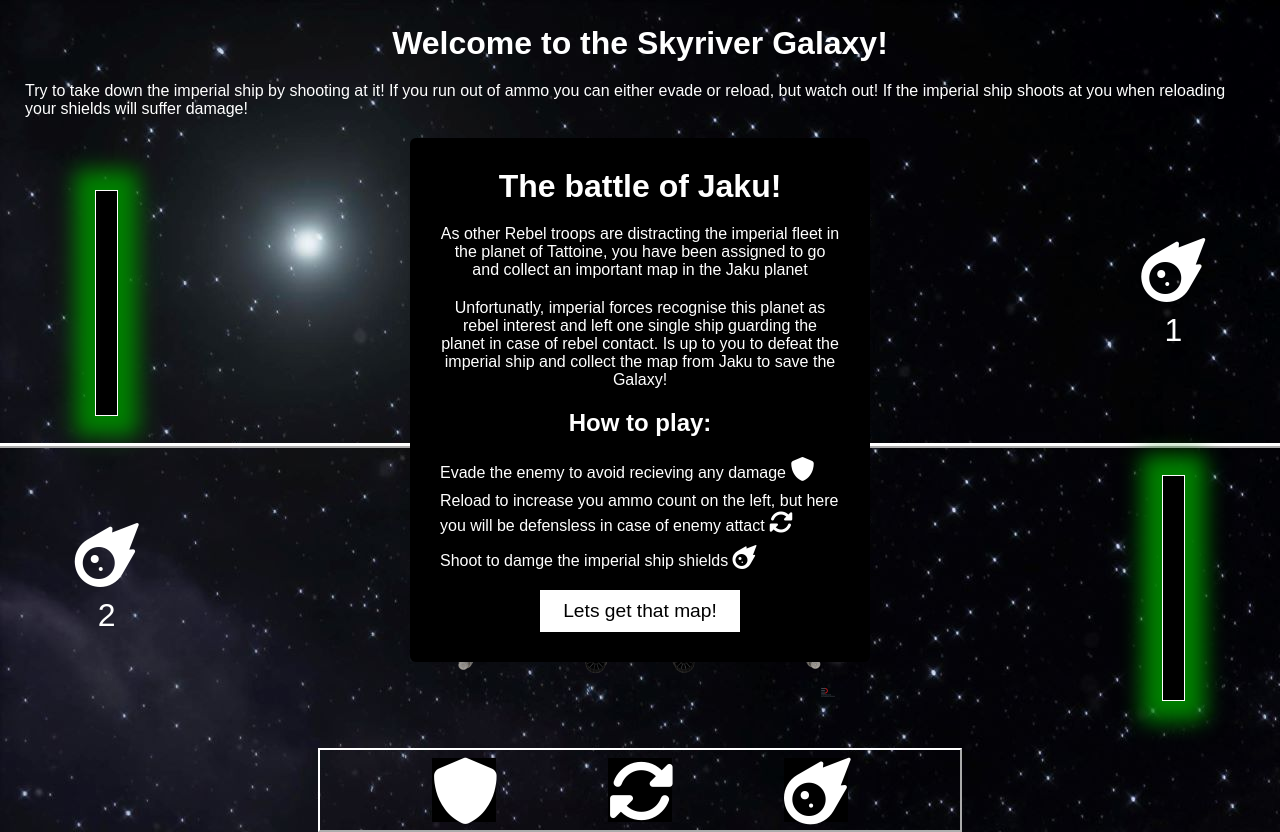
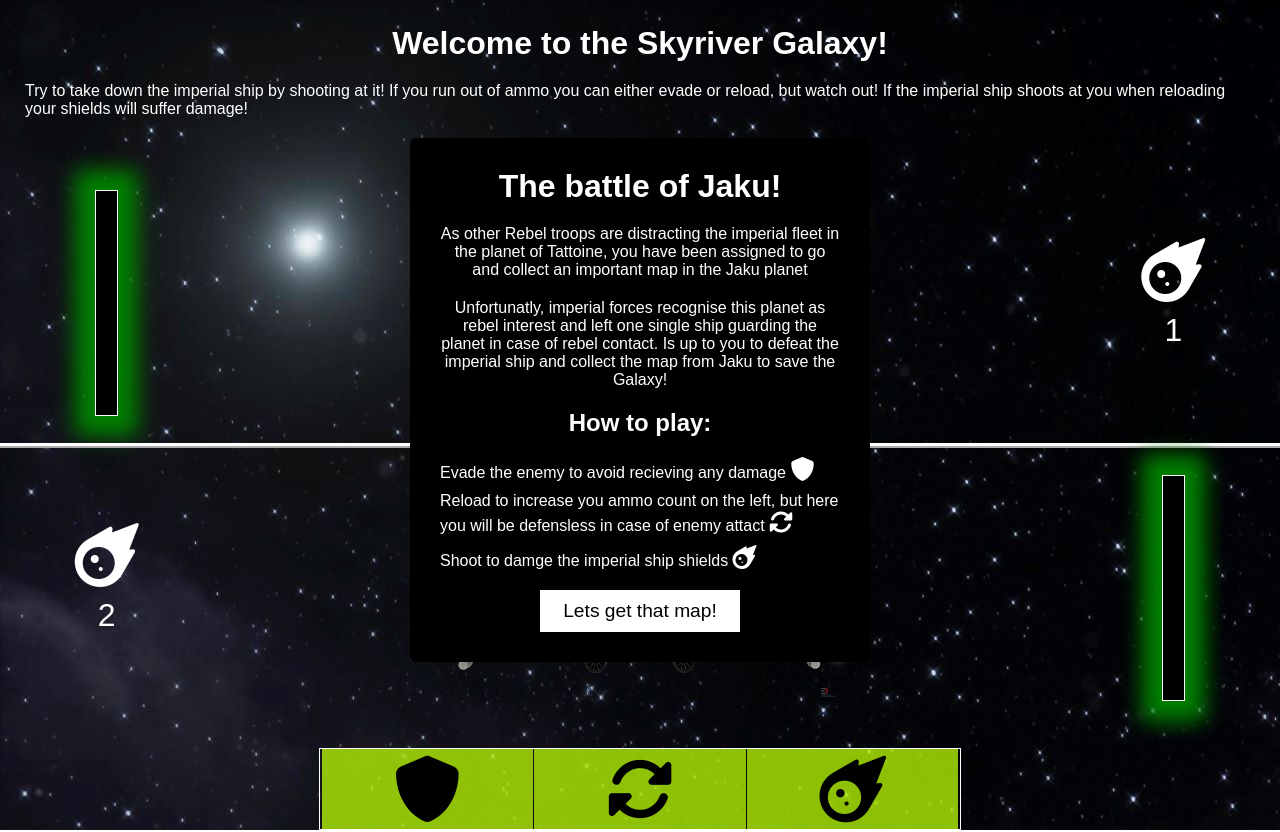
Before and after one commit to juanovt10/battleOfJakku_chanceGame, a plain HTML site: page index.html in a window 1280 px wide. Both pictures are taken after a click on the button 640 px from the left and 790 px from the top of the page. Drawn offline with Linux system fonts and the light colour scheme; a web font is replaced by a local one.

Commit message:
Add button colors and hover effects using CSS

```diff
--- a/assets/css/style.css
+++ b/assets/css/style.css
@@ -134,14 +134,42 @@ footer {
     display: flex;
     justify-content: space-evenly;
     align-items: center;
-    border: 2px outset white;
+    border: 1px solid white;
     flex-shrink: 0;
 }
 
 footer button {
-    height: 80%;
-    width: 10%;
-    background-color: black;
+    height: 100%;
+    width: 33%;
+    color:black;
+    /* padding-top: 20px;
+    padding-bottom: 20px; */
+    background-color: rgba(177,239,6, 0.8);
+}
+
+
+.selection_cover:hover {
+    background-color: rgba(0,0,225, 0.5);
+    color: white;
+}
+
+.selection_reload:hover {
+    background-color: rgba(0,100,0, 0.5);
+    color: white;
+}
+
+#selection_shoot:hover {
+    background-color: rgba(255,0,0, 0.5);
+    color: white;
+}
+
+.shoot_lock {
+    background-color: grey;
+}
+
+.shoot_lock:hover {
+    background-color: grey;
+    color: white;
 }
 
 
@@ -219,7 +247,7 @@ footer button {
 
 .user_controls i {
     font-size: 500%;
-    color: white;
+    /* color: white; */
 }
 
 @media (max-width: 768px) {
@@ -249,9 +277,6 @@ footer button {
     header {
         padding: 5px;
     }
-    /* .game_area {
-        height: 50vh;
-    } */
 
     img,
     #cpu_ammo_display,
@@ -261,20 +286,9 @@ footer button {
     p {
         transform: scale(0.7);
     }
-    /* .start_game,
-    .restart_game,
-    .no_ammo {
-        width: 300px;
-        z-index: 1000;
-        padding: 5px;
-    } */
 }
 
 @media (max-width: 450px) {
-    /* .game_area {
-        height: 20vh;
-    } */
-
     img,
     #cpu_ammo_display,
     #user_ammo_display {
--- a/assets/script/script.js
+++ b/assets/script/script.js
@@ -69,7 +69,11 @@ function checkHealth() {
  */
 function reloadAmmo() {
     let userAmmo = parseInt(document.getElementById('user_ammo').innerText);
+    let shootBtn = document.getElementById('selection_shoot');
+
     document.getElementById('user_ammo').innerText = ++userAmmo;
+
+    shootBtn.classList.remove('shoot_lock');
 
     ammoBlink('user_ammo_display');
 
@@ -110,7 +114,7 @@ function ammoCheck() {
     let userAmmo = parseInt(document.getElementById('user_ammo').innerText);
     let noAmmoPopup = document.getElementById('no_ammo_popup');
     let ammoDisplay = document.getElementById('user_ammo_display');
-
+    let shootBtn = document.getElementById('selection_shoot');
 
     if (userAmmo != 0) {
         pushAnswer('shoot');
@@ -118,6 +122,8 @@ function ammoCheck() {
     } else {
         noAmmoPopup.classList.add('open_popup')
         ammoDisplay.style.color = 'red';
+        shootBtn.classList.add('shoot_lock');
+        // shootBtn.classList.remove('shoot_lock:hover');
     }
 }
 
--- a/index.html
+++ b/index.html
@@ -80,13 +80,13 @@
     </div>
 
     <footer class="user_controls">
-        <button class="selection_option" data-type="cover">
+        <button class="selection_cover" data-type="cover">
             <i class="fa-solid fa-shield"></i>
         </button>
-        <button class="selection_option" data-type="reload">
+        <button class="selection_reload" data-type="reload">
             <i class="fa-solid fa-rotate"></i>
         </button>
-        <button class="selection_option" data-type="shoot">
+        <button id="selection_shoot" data-type="shoot">
             <i class="fa-solid fa-meteor"></i>
         </button>
     </footer>
```
